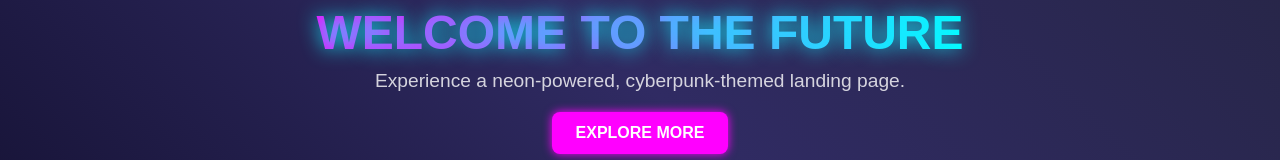
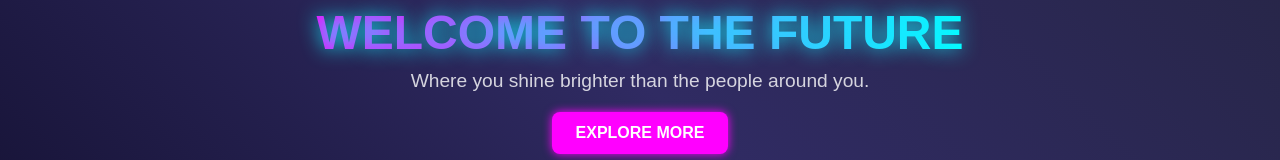
Before and after one commit to nishtha2405/gh-deployment-workflow, a plain HTML site: page index.html in a window 1280 px wide. Shown: the part 321-481 px from the top of the page. Drawn offline with Linux system fonts and the light colour scheme.

Commit message:
minor changes

```diff
--- a/index.html
+++ b/index.html
@@ -79,7 +79,7 @@
 <body>
     <div class="container">
         <h1>Welcome to the Future</h1>
-        <p>Experience a neon-powered, cyberpunk-themed landing page.</p>
+        <p>Where you shine brighter than the people around you.</p>
         <button class="btn">Explore More</button>
     </div>
 </body>
```
